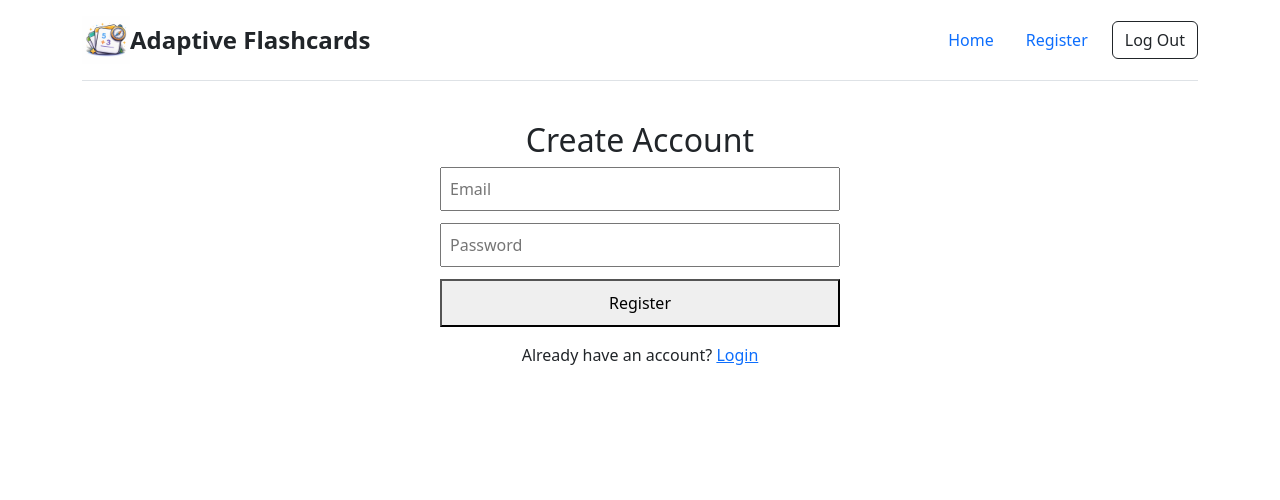
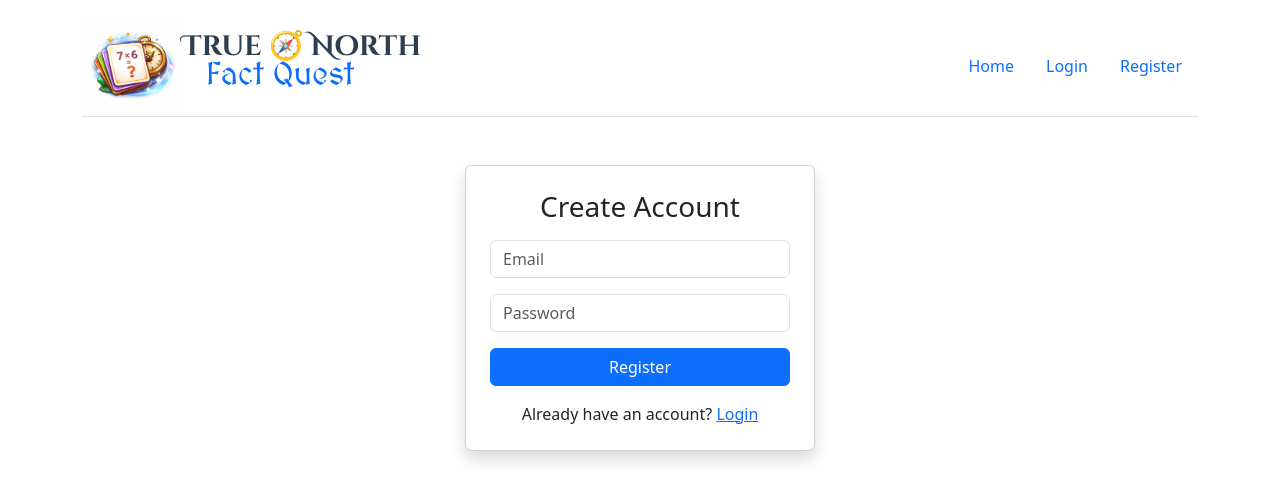
Before and after one commit to Whomerding/adaptive_flashcards, a React (Create React App) app in the folder client/: page /register in a window 1280 px wide. Shown: the top 500 px of the page. Built offline with nearby package versions, Linux system fonts and the light colour scheme; no server answers.

Commit message:
more styles, debug logout in header, create public landing page

```diff
--- a/client/public/index.html
+++ b/client/public/index.html
@@ -4,7 +4,13 @@
 <head>
   <meta charset="UTF-8">
   <meta name="viewport" content="width=device-width, initial-scale=1.0">
-  <title>Adaptive Math Facts</title>
+  <title>Fact Quest</title>
+  <link rel="preconnect" href="https://fonts.googleapis.com">
+  <link rel="preconnect" href="https://fonts.gstatic.com" crossorigin>
+  <link href="https://fonts.googleapis.com/css2?family=MedievalSharp&display=swap" rel="stylesheet">
+  <link
+    href="https://fonts.googleapis.com/css2?family=Cinzel+Decorative:wght@400;700;900&family=MedievalSharp&display=swap"
+    rel="stylesheet">
 </head>
 
 <body>
--- a/client/src/auth/RequireAuth.js
+++ b/client/src/auth/RequireAuth.js
@@ -7,7 +7,7 @@ export default function RequireAuth() {
   const location = useLocation();
 
   if (isBootstrapping) return <div>Loading...</div>;
-  if (!isAuthed) return <Navigate to="/login" replace state={{ from: location }} />;
+  if (!isAuthed) return <Navigate to="/" replace state={{ from: location }} />;
 console.log("isAuthed:", isAuthed);
   return <Outlet />;
 }
--- a/client/src/auth/RequireGuest.js
+++ b/client/src/auth/RequireGuest.js
@@ -6,7 +6,7 @@ export default function RequireGuest() {
   const { isAuthed, isBootstrapping } = useAuth();
 
   if (isBootstrapping) return <div>Loading...</div>;
-  if (isAuthed) return <Navigate to="/" replace />;
+  if (isAuthed) return <Navigate to="/dashboard" replace />;
 
   return <Outlet />;
 }
--- a/client/src/components/Navbar.js
+++ b/client/src/components/Navbar.js
@@ -1,19 +1,29 @@
 import React from "react";
 import { useNavigate, Link } from "react-router-dom";
+import { AuthContext } from "../auth/AuthProvider";
+import "../styles/navbar.css";
 
-export default function Navbar({ logOut }) {
+export default function Navbar() {
   const navigate = useNavigate();
+  const { logout, isAuthed } = React.useContext(AuthContext);
 
+  async function handleLogOut() {
+  await logout();
+  navigate("/login");
+}
   return (
     <div className="container">
 
-      <header className="d-flex flex-wrap justify-content-center align-items-center py-3 mb-4 border-bottom">
+      <header className="d-flex flex-wrap justify-content-center align-items-center pt-3 border-bottom">
         <Link
           to="/"
-          className="d-flex align-items-center mb-3 mb-md-0 me-md-auto text-decoration-none"
+          className="d-flex align-items-center mb-md-0 me-md-auto text-decoration-none"
         >
-          <img src="/img/logo.png" height="48" alt="True North Math" />
-          <span className="fs-4 fw-semibold text-dark">Adaptive Flashcards</span>
+          <img src="/img/logo.png" height="100" alt="True North Math" />
+          <div className="log-text">
+        <h3 className="cinzel-decorative-bold true-north">True 🧭 North</h3>
+        <h2 className="px-4 medievalsharp-regular">Fact Quest</h2>
+        </div>
         </Link>
 
         <ul className="nav nav-pills align-items-center">
@@ -23,21 +33,30 @@ export default function Navbar({ logOut }) {
             </Link>
           </li>
 
+
+{isAuthed? (
+            <li className="nav-item ms-2">
+              <button
+                type="button"
+                onClick={handleLogOut}
+                className="btn btn-outline-dark"
+              >
+                Log Out
+              </button>
+            </li>
+
+          ): ( <><li className="nav-item">
+            <Link to="/login" className="nav-link">
+              Login
+            </Link>
+          </li>
           <li className="nav-item">
             <Link to="/register" className="nav-link">
               Register
             </Link>
           </li>
-
-          <li className="nav-item ms-2">
-            <button
-              type="button"
-              onClick={logOut}
-              className="btn btn-outline-dark"
-            >
-              Log Out
-            </button>
-          </li>
+          </>)
+          }
         </ul>
       </header>
     </div>
--- /dev/null
+++ b/client/src/pages/LandingPage.js
@@ -0,0 +1,27 @@
+
+
+function LandingPage() {
+
+
+  return (
+    <div class="container col-xxl-8 px-4 py-5">
+    <div class="row flex-lg-row-reverse align-items-center g-5 py-5">
+         <div class="col-10 col-sm-8 col-lg-6">
+            <img src= "./img/LandingPageImg.png" class="d-block mx-lg-auto img-fluid" alt="Bootstrap Themes" width="700" height="500" loading="lazy">
+            </img>
+              </div>
+               <div class="col-lg-6">
+                 <h1 class="display-5 fw-bold text-body-emphasis lh-1 mb-3">Build Lightning-Fast Math Fact Recall</h1>
+                 <p class="lead">A 5-minute daily practice that helps kids master addition, subtraction, multiplication, and division.</p>
+                 <div class="d-grid gap-2 d-md-flex justify-content-md-start">
+                    <button type="button" class="btn btn-primary btn-lg px-4 me-md-2" onClick={() => window.location.href = '/login'}>Login</button>
+                     <button type="button" class="btn btn-outline-secondary btn-lg px-4" onClick={() => window.location.href = '/register'}>Register Now</button>
+                      </div>
+                      </div>
+                        </div>
+                            </div>
+    );
+}
+
+
+export default LandingPage;
--- a/client/src/pages/LoginPage.js
+++ b/client/src/pages/LoginPage.js
@@ -1,7 +1,7 @@
 import React, { useState } from "react";
 import { useLocation, useNavigate } from "react-router-dom";
 import useAuth from "../auth/useAuth";
-
+import "../styles/App.css";
 
 export default function LoginPage() {
   const { login } = useAuth();
@@ -29,7 +29,7 @@ export default function LoginPage() {
 
 
   return (
-    <div className="container d-flex justify-content-center align-items-center vh-80">
+    <div className="container d-flex justify-content-center align-items-center vh-80 mt-5">
 <div className="card shadow p-4" style={{width:"350px"}}>
     <h3 className="text-center mb-3">Login</h3>
       <form onSubmit={onSubmit} style={{ display: "grid", gap: 10 }}>
--- a/client/src/pages/RegisterPage.js
+++ b/client/src/pages/RegisterPage.js
@@ -23,19 +23,20 @@ export default function RegisterPage() {
     }
   }
 
-  return (
-    <div style={{ maxWidth: 400, margin: "40px auto", textAlign: "center" }}>
-      <h2>Create Account</h2>
+ return (
+  <div className="container d-flex justify-content-center align-items-center vh-80 mt-5">
+    <div className="card shadow p-4" style={{ width: "350px" }}>
+      <h3 className="text-center mb-3">Create Account</h3>
 
-      <form onSubmit={handleSubmit} style={{ display: "flex", flexDirection: "column", gap: 12 }}>
-
+      <form onSubmit={handleSubmit}>
         <input
           type="email"
           placeholder="Email"
           value={email}
           required
           onChange={(e) => setEmail(e.target.value)}
-          style={{ padding: 8 }}
+          autoComplete="email"
+          className="form-control mb-3"
         />
 
         <input
@@ -44,19 +45,21 @@ export default function RegisterPage() {
           value={password}
           required
           onChange={(e) => setPassword(e.target.value)}
-          style={{ padding: 8 }}
+          autoComplete="new-password"
+          className="form-control mb-3"
         />
 
-        {error && <div style={{ color: "red" }}>{error}</div>}
+        {error && <p className="text-danger">{error}</p>}
 
-        <button type="submit" style={{ padding: 10 }}>
+        <button type="submit" className="btn btn-primary w-100">
           Register
         </button>
       </form>
 
-      <p style={{ marginTop: 16 }}>
+      <p className="text-center mt-3 mb-0">
         Already have an account? <Link to="/login">Login</Link>
       </p>
     </div>
-  );
+  </div>
+);
 }
--- a/client/src/routes/AppRoutes.js
+++ b/client/src/routes/AppRoutes.js
@@ -8,17 +8,19 @@ import LoginPage from "../pages/LoginPage";
 import RegisterPage from "../pages/RegisterPage";
 import DashboardPage from "../pages/Dashboard";
 import ChildDeckPage from "../pages/ChildDeckPage";
+import LandingPage from "../pages/LandingPage";
 
 export default function AppRoutes() {
   return (
     <Routes>
+      <Route path="/" element={<LandingPage />} />
       <Route element={<RequireGuest />}>
         <Route path="/login" element={<LoginPage />} />
         <Route path="/register" element={<RegisterPage />} />
       </Route>
 
       <Route element={<RequireAuth />}>
-        <Route path="/" element={<DashboardPage />} />
+        <Route path="/dashboard" element={<DashboardPage />} />
       <Route path="/children/:childId/decks/:deckId" element={<ChildDeckPage />} />
       </Route>
 
--- /dev/null
+++ b/client/src/styles/App.css
@@ -0,0 +1,23 @@
+.medievalsharp-regular {
+    font-family: "MedievalSharp", cursive;
+    font-weight: 400;
+    font-style: normal;
+}
+
+.cinzel-decorative-regular {
+    font-family: "Cinzel Decorative", serif;
+    font-weight: 400;
+    font-style: normal;
+}
+
+.cinzel-decorative-bold {
+    font-family: "Cinzel Decorative", serif;
+    font-weight: 700;
+    font-style: normal;
+}
+
+.cinzel-decorative-black {
+    font-family: "Cinzel Decorative", serif;
+    font-weight: 900;
+    font-style: normal;
+}
--- /dev/null
+++ b/client/src/styles/navbar.css
@@ -0,0 +1,5 @@
+.true-north {
+    font-family: 'Cinzel Decorative', serif;
+    color: #2c3e50;
+    margin-bottom: -7px;
+}
```
Also changed, not shown: client/src/hooks/useAuth.js (added, +7 -0 lines), client/public/img/logo.png, 1 other file (tests, documents, lock files or other folders).
